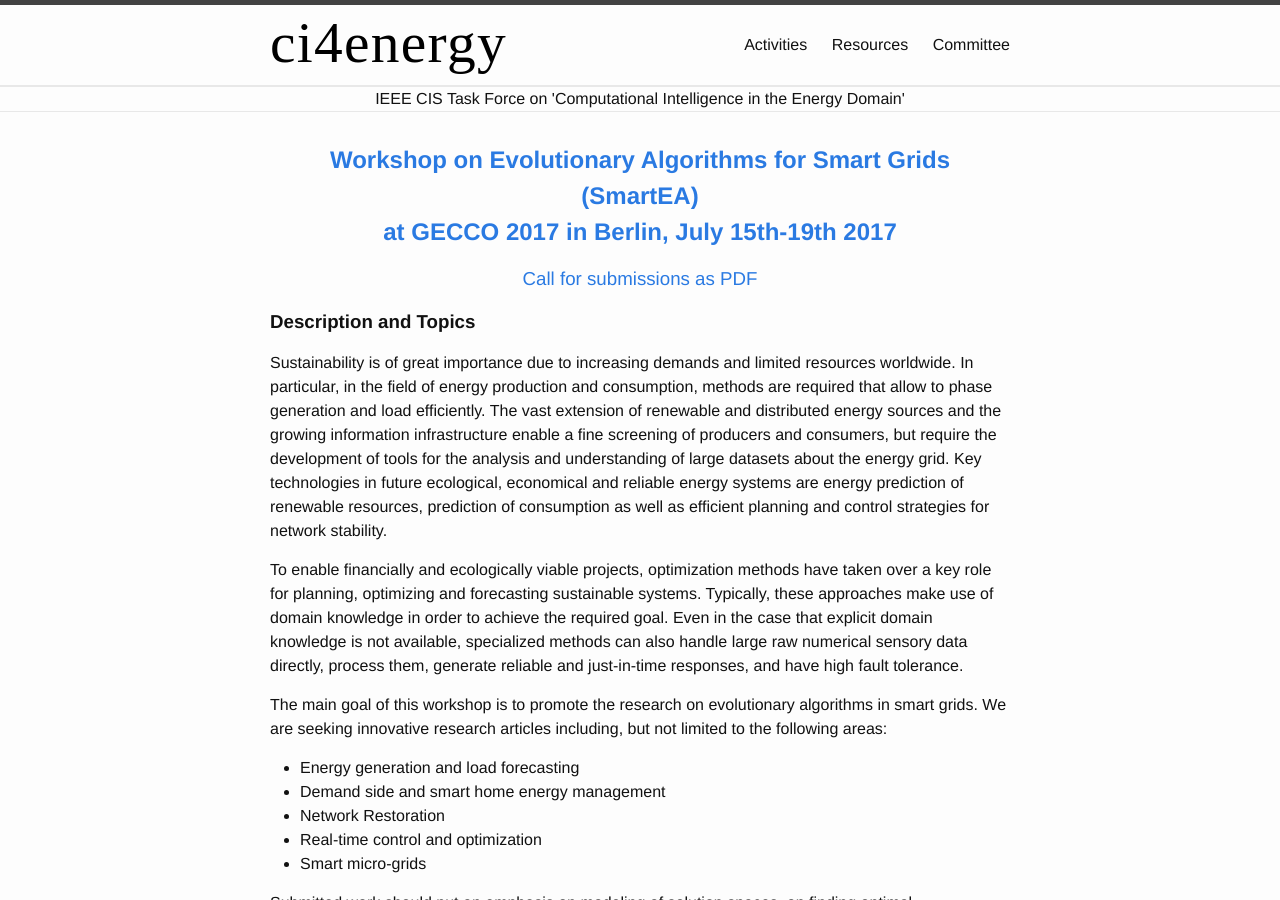
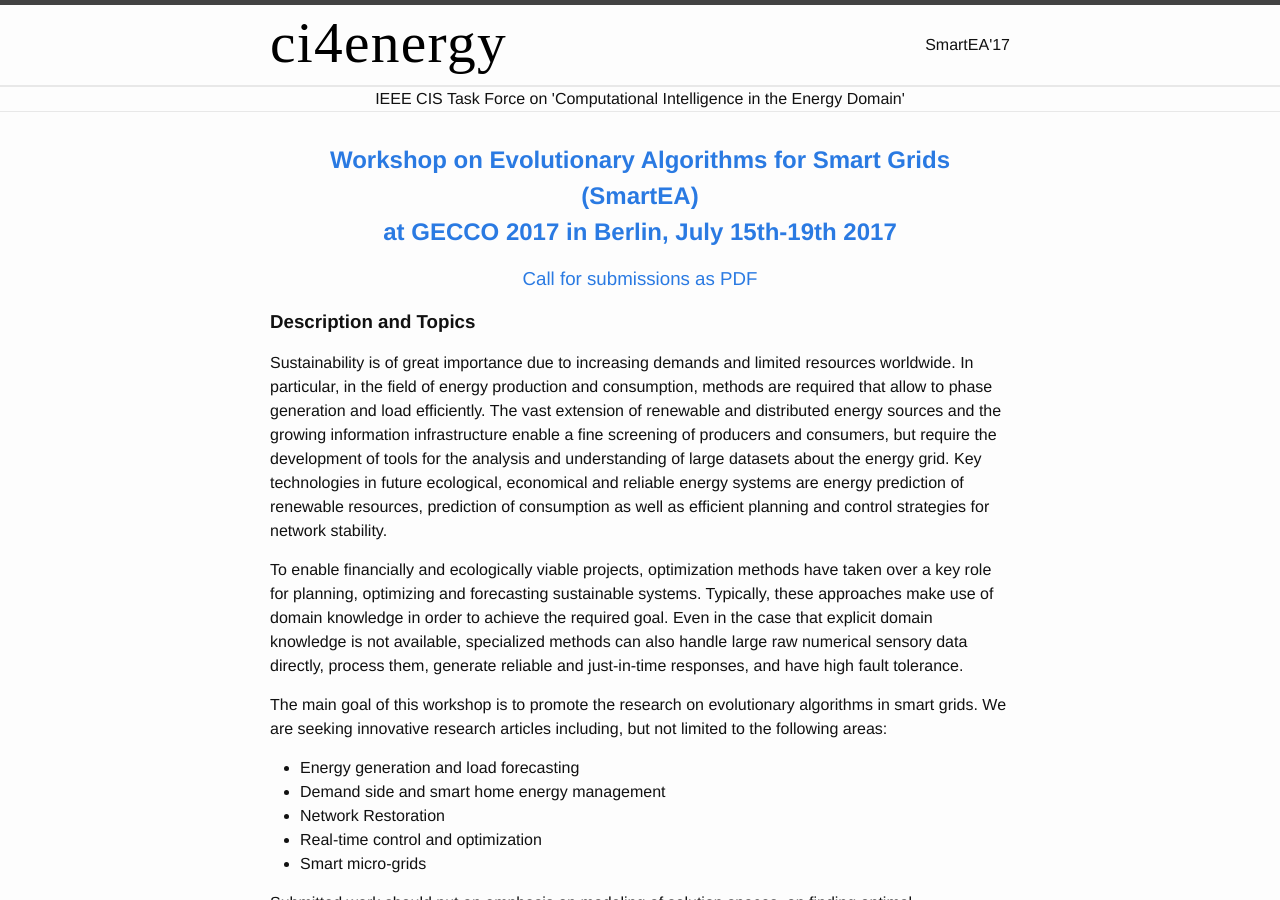
Before and after one commit to ci4energy/ci4energy.github.io, a Jekyll site: the page built from smartea.md, in a window 1280 px wide and 900 px high. Built offline with Jekyll 4.4.1, drawn with Linux system fonts in a browser that asks for light colours.

Commit message:
no message

```diff
--- a/_config.yml
+++ b/_config.yml
@@ -10,6 +10,3 @@ github_username: paul-kaufmann
 
 # Build settings
 markdown: kramdown
-
-# which header pages to show
-showpages: [activities, resources, committee]
--- a/_includes/header.html
+++ b/_includes/header.html
@@ -16,7 +16,7 @@
 		<!-- <a class="page-link" href="{{ site.baseurl }}/news">News</a> -->
 		{% assign pages = site.pages | sort:"weight"  %}
         {% for p in pages %}
-          {% if p.title %}
+          {% if p.showinheader %}
           <a class="page-link" href="{{ p.url | prepend: site.baseurl }}">{{ p.title }}</a>
           {% endif %}
         {% endfor %}
--- a/smartea.md
+++ b/smartea.md
@@ -1,7 +1,8 @@
 ---
 layout: default
-<!-- title: SmartEA'17 -->
+title: SmartEA'17
 permalink: /smartEA/
+showinheader: true
 weight: 50
 ---
 <center>
```
